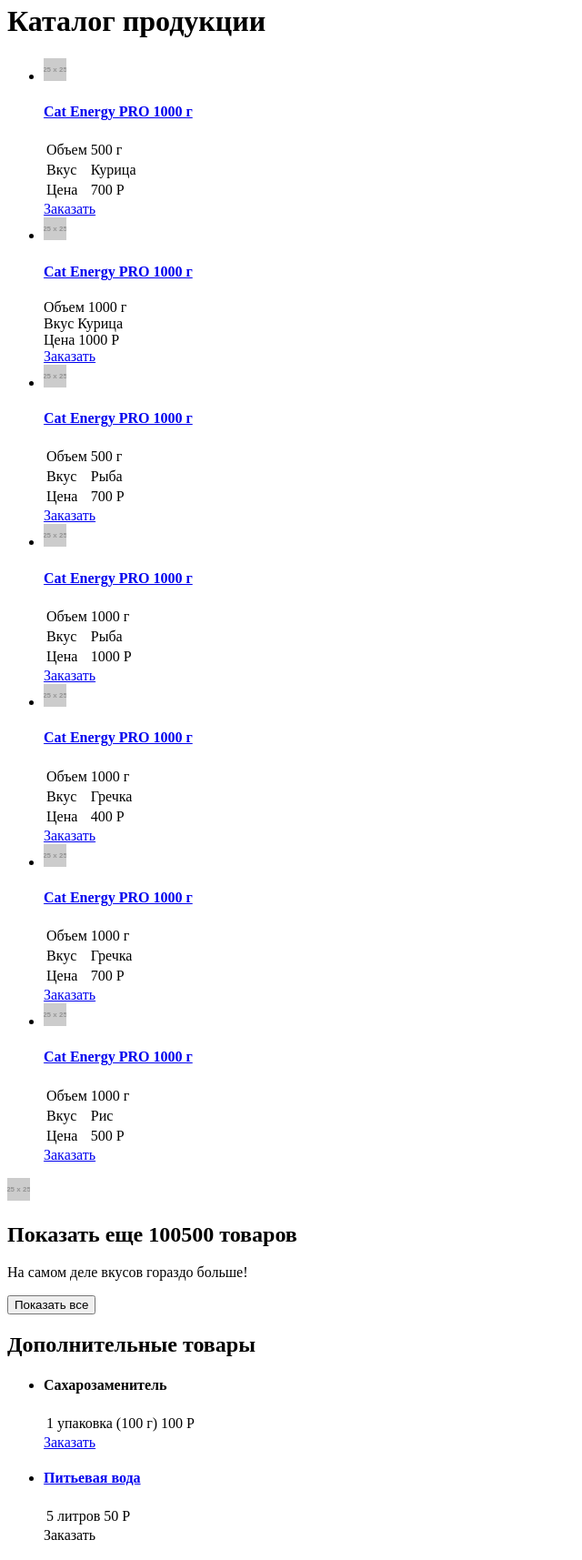
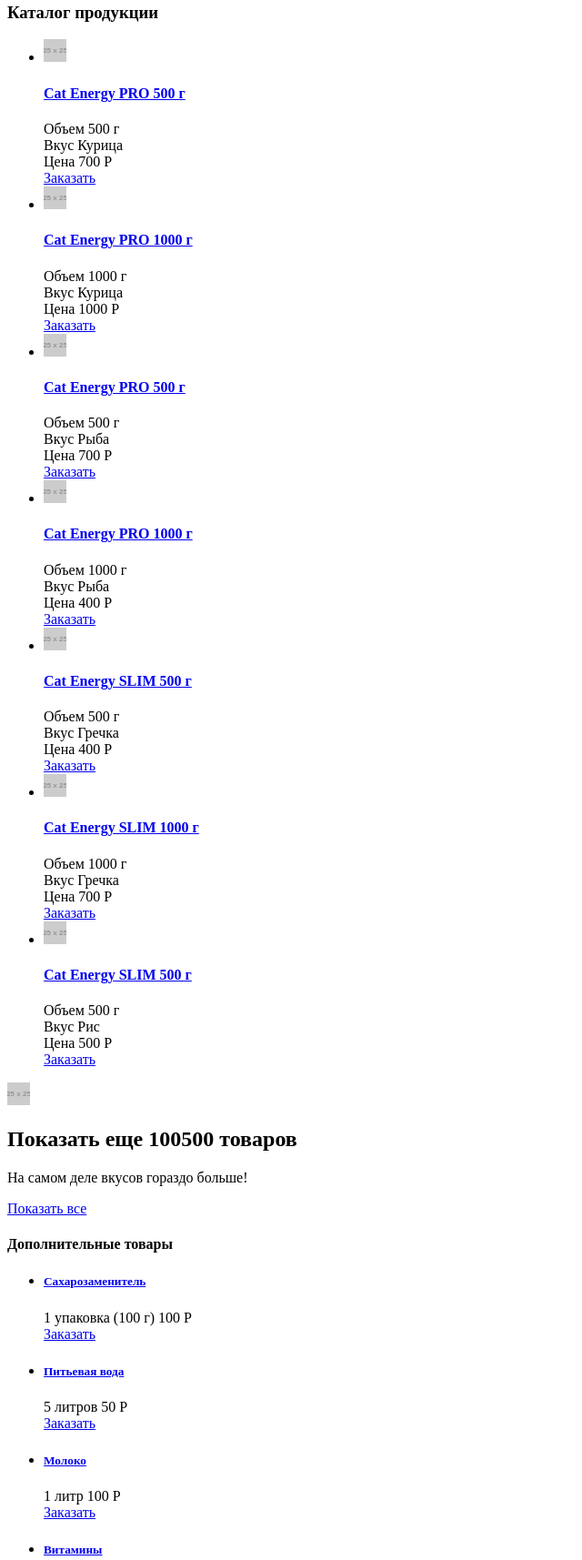
Before and after one commit to unicornDi/693173-cat-energy, a website: page source/catalog.html in a window 1280 px wide. Shown: the part 149-1864 px from the top of the page at 91% size, without its empty margins (0-640 px from the left). Drawn offline with Linux system fonts and the light colour scheme; placeholder pictures from the web are drawn by us.

Commit message:
добавлены ссылки внутрь элементов li

```diff
--- a/source/catalog.html
+++ b/source/catalog.html
@@ -15,13 +15,13 @@
             <button class="main-nav__toggle" type="button">Отрыть меню</button>
             <div class="main-nav__wrapper">
               <ul class="main-nav__list site-list">
-                <li class="site-list__item site-list__item--active site-list__item--hover site-list__item--down">
+                <li class="site-list__item site-list__item--active site-list__item--down">
                   <a href="#">Главная</a>
                 </li>
-                <li class="site-list__item site-list__item--active site-list__item--hover site-list__item--down">
+                <li class="site-list__item site-list__item--active site-list__item--down">
                   <a href="catalog.html">Каталог продукции</a>
                 </li>
-                <li class="site-list__item site-list__item--active site-list__item--hover site-list__item--down">
+                <li class="site-list__item site-list__item--active site-list__item--down">
                   <a href="form.html">Подбор программы</a>
                 </li>
               </ul>
@@ -30,47 +30,20 @@
         </header>
 
         <main class="page-main">
-          <h1 class="page-main__title">Каталог продукции</h1>
+          <h3 class="section-title">Каталог продукции</h3>
           <ul class="page-main__product-list product-list">
             <li class="product-list__list-item">
-              <a href="http://product-descript.com">
-                <img class="list-item__image" src="http://placehold.it/25x25">
+              <a href="#">
+                <img class="list-item__image" src="http://placehold.it/25x25" alt="Корм">
               </a>
               <div class="list-item__product-description product-description">
                 <h4 class="product-description__name">
-                  <a href="http://product-descript.com">Cat Energy  PRO 1000 г</a>
-                </h4>
-                <table>
-                  <tr>
-                    <td>Объем</td>
-                    <td>500 г</td>
-                  </tr>
-                  <tr>
-                    <td>Вкус</td>
-                    <td>Курица</td>
-                  </tr>
-                  <tr>
-                    <td>Цена</td>
-                    <td>700 Р</td>
-                  </tr>
-                </table>
-              </div>
-            </li>
-            <a href="#" class="product-list__common-button common-button common-button--hover common-button--down">
-              Заказать
-            </a>
-            <li class="product-list__list-item">
-                <a href="#">
-                  <img class="list-item__image" src="http://placehold.it/25x25">
-                </a>
-                <div class="list-item__product-description product-description">
-                    <h4 class="product-description__name">
-                      <a href="#">Cat Energy  PRO 1000 г</a>
+                  <a href="#">Cat Energy  PRO 500 г</a>
                 </h4>
                 <div class="product-description__wrapper">
-                    <div class="">
+                    <div class="product-description__item">
                       <span>Объем</span>
-                      <span>1000 г</span>
+                      <span>500 г</span>
                     </div>
                     <div>
                       <span>Вкус</span>
@@ -78,248 +51,246 @@
                     </div>
                     <div>
                       <span>Цена</span>
-                      <span>1000 Р</span>
+                      <span>700 Р</span>
                     </div>
                   </div>
-                  <!-- <table>
-                    <tr>
-                      <td>Объем</td>
-                      <td>1000 г</td>
-                    </tr>
-                    <tr>
-                      <td>Вкус</td>
-                      <td>Курица</td>
-                    </tr>
-                    <tr>
-                      <td>Цена</td>
-                      <td>1000 Р</td>
-                    </tr>
-                  </table> -->
               </div>
-            </li>
-            <a href="#" class="product-list__common-button common-button common-button--hover common-button--down">
+              <a href="#" class="product-list__common-button common-button common-button--down">
                   Заказать
               </a>
+            </li>
             <li class="product-list__list-item">
                 <a href="#">
-                  <img class="list-item__image" src="http://placehold.it/25x25">
+                  <img class="list-item__image" src="http://placehold.it/25x25" alt="Корм">
                 </a>
                 <div class="list-item__product-description product-description">
                     <h4 class="product-description__name">
                       <a href="#">Cat Energy  PRO 1000 г</a>
                     </h4>
-                  <table>
-                    <tr>
-                      <td>Объем</td>
-                      <td>500 г</td>
-                    </tr>
-                    <tr>
-                      <td>Вкус</td>
-                      <td>Рыба</td>
-                    </tr>
-                    <tr>
-                      <td>Цена</td>
-                      <td>700 Р</td>
-                    </tr>
-                  </table>
+                  <div class="product-description__wrapper">
+                    <div class="product-description__item">
+                      <span>Объем</span>
+                      <span>1000 г</span>
                     </div>
-            </li>
-            <a href="#" class="product-list__common-button common-button common-button--hover common-button--down">
+                    <div class="product-description__item">
+                      <span>Вкус</span>
+                      <span>Курица</span>
+                    </div>
+                    <div class="product-description__item">
+                      <span>Цена</span>
+                      <span>1000 Р</span>
+                    </div>
+                  </div>
+                </div>
+                <a href="#" class="product-list__common-button common-button common-button--down">
                   Заказать
                 </a>
+            </li>
             <li class="product-list__list-item">
                 <a href="#">
-                  <img class="list-item__image" src="http://placehold.it/25x25">
+                  <img class="list-item__image" src="http://placehold.it/25x25" alt="Корм">
+                </a>
+                <div class="list-item__product-description product-description">
+                  <h4 class="product-description__name">
+                    <a href="#">Cat Energy  PRO 500 г</a>
+                  </h4>
+                  <div class="product-description__wrapper">
+                      <div class="product-description__item">
+                        <span>Объем</span>
+                        <span>500 г</span>
+                      </div>
+                      <div class="product-description__item">
+                        <span>Вкус</span>
+                        <span>Рыба</span>
+                      </div>
+                      <div class="product-description__item">
+                        <span>Цена</span>
+                        <span>700 Р</span>
+                      </div>
+                    </div>
+                  </div>
+                  <a href="#" class="product-list__common-button common-button common-button--down">
+                    Заказать
+                  </a>
+            </li>
+            <li class="product-list__list-item">
+                <a href="#">
+                  <img class="list-item__image" src="http://placehold.it/25x25" alt="Корм">
                 </a>
                 <div class="list-item__product-description product-description">
                   <h4 class="product-description__name">
                     <a href="#">Cat Energy  PRO 1000 г</a>
                   </h4>
-                  <table>
-                    <tr>
-                      <td>Объем</td>
-                      <td>1000 г</td>
-                    </tr>
-                    <tr>
-                      <td>Вкус</td>
-                      <td>Рыба</td>
-                    </tr>
-                    <tr>
-                      <td>Цена</td>
-                      <td>1000 Р</td>
-                    </tr>
-                  </table>
+                  <div class="product-description__wrapper">
+                      <div class="product-description__item">
+                        <span>Объем</span>
+                        <span>1000 г</span>
                       </div>
-            </li>
-            <a href="#" class="product-list__common-button common-button common-button--hover common-button--down">
+                      <div class="product-description__item">
+                        <span>Вкус</span>
+                        <span>Рыба</span>
+                      </div>
+                      <div class="product-description__item">
+                        <span>Цена</span>
+                        <span>400 Р</span>
+                      </div>
+                    </div>
+                  </div>
+                  <a href="#" class="product-list__common-button common-button common-button--down">
                     Заказать
                   </a>
+            </li>
             <li class="product-list__list-item">
               <a href="#">
-                <img class="list-item__image" src="http://placehold.it/25x25">
+                <img class="list-item__image" src="http://placehold.it/25x25" alt="Корм">
               </a>
                 <div class="list-item__product-description product-description">
                   <h4 class="product-description__name">
-                    <a href="#">Cat Energy  PRO 1000 г</a>
+                    <a href="#">Cat Energy  SLIM 500 г</a>
                   </h4>
-                  <table>
-                    <tr>
-                      <td>Объем</td>
-                      <td>1000 г</td>
-                    </tr>
-                    <tr>
-                      <td>Вкус</td>
-                      <td>Гречка</td>
-                    </tr>
-                    <tr>
-                      <td>Цена</td>
-                      <td>400 Р</td>
-                    </tr>
-                  </table>
+                  <div class="product-description__wrapper">
+                      <div class="product-description__item">
+                        <span>Объем</span>
+                        <span>500 г</span>
                       </div>
-            </li>
-            <a href="#" class="product-list__common-button common-button common-button--hover common-button--down">
+                      <div class="product-description__item">
+                        <span>Вкус</span>
+                        <span>Гречка</span>
+                      </div>
+                      <div class="product-description__item">
+                        <span>Цена</span>
+                        <span>400 Р</span>
+                      </div>
+                    </div>
+                  </div>
+                  <a href="#" class="product-list__common-button common-button common-button--down">
                     Заказать
                   </a>
+            </li>
             <li class="product-list__list-item">
                 <a href="#">
-                  <img class="list-item__image" src="http://placehold.it/25x25">
+                  <img class="list-item__image" src="http://placehold.it/25x25" alt="Корм">
                 </a>
                 <div class="list-item__product-description product-description">
                   <h4 class="product-description__name">
-                    <a href="#">Cat Energy  PRO 1000 г</a>
+                    <a href="#">Cat Energy  SLIM 1000 г</a>
                   </h4>
-                  <table>
-                    <tr>
-                      <td>Объем</td>
-                      <td>1000 г</td>
-                    </tr>
-                    <tr>
-                      <td>Вкус</td>
-                      <td>Гречка</td>
-                    </tr>
-                    <tr>
-                      <td>Цена</td>
-                      <td>700 Р</td>
-                    </tr>
-                  </table>
+                  <div class="product-description__wrapper">
+                      <div class="product-description__item">
+                        <span>Объем</span>
+                        <span>1000 г</span>
                       </div>
-            </li>
-            <a href="#" class="product-list__common-button common-button common-button--hover common-button--down">
+                      <div class="product-description__item">
+                        <span>Вкус</span>
+                        <span>Гречка</span>
+                      </div>
+                      <div class="product-description__item">
+                        <span>Цена</span>
+                        <span>700 Р</span>
+                      </div>
+                    </div>
+                  </div>
+                  <a href="#" class="product-list__common-button common-button common-button--down">
                     Заказать
                   </a>
+            </li>
             <li class="product-list__list-item">
                 <a href="#">
-                  <img class="list-item__image" src="http://placehold.it/25x25">
+                  <img class="list-item__image" src="http://placehold.it/25x25" alt="Корм">
                 </a>
                 <div class="list-item__product-description product-description">
                   <h4 class="product-description__name">
-                    <a href="#">Cat Energy  PRO 1000 г</a>
+                    <a href="#">Cat Energy  SLIM 500 г</a>
                   </h4>
-                  <table>
-                    <tr>
-                      <td>Объем</td>
-                      <td>1000 г</td>
-                    </tr>
-                    <tr>
-                      <td>Вкус</td>
-                      <td>Рис</td>
-                    </tr>
-                    <tr>
-                      <td>Цена</td>
-                      <td>500 Р</td>
-                    </tr>
-                  </table>
+                  <div class="product-description__wrapper">
+                      <div class="product-description__item">
+                        <span>Объем</span>
+                        <span>500 г</span>
                       </div>
-            </li>
-            <a href="#" class="product-list__common-button common-button common-button--hover common-button--down">
+                      <div class="product-description__item">
+                        <span>Вкус</span>
+                        <span>Рис</span>
+                      </div>
+                      <div class="product-description__item">
+                        <span>Цена</span>
+                        <span>500 Р</span>
+                      </div>
+                    </div>
+                  </div>
+                  <a href="#" class="product-list__common-button common-button common-button--down">
                     Заказать
                   </a>
+                </li>
           </ul>
           <div class="page-main__more-products more-products">
             <img class="more-products__expand-icon" src="http://placehold.it/25x25" alt="иконка знака плюс">
             <h2 class="more-products__title">Показать еще 100500 товаров</h2>
             <p class="more-products__text">На самом деле вкусов гораздо больше!</p>
-            <button class="more-products__common-button common-button common-button--grey common-button--hover common-button--down">
+            <a href="#" class="more-products__common-button common-button common-button--light common-button--down">
               Показать все
-            </button>
+            </a>
           </div>
           <section class="additional-products">
-            <h2 class="additional-products__title">Дополнительные товары</h2>
+            <h4 class="category-title">Дополнительные товары</h4>
             <ul class="additional-products__product-list product-list">
               <li class="product-list__list-item">
-                <div class="list-item__product-description product-description">
-                  <h4 class="product-description__name">Сахарозаменитель</h4>
-                  <table>
-                    <tr>
-                      <td>1 упаковка (100 г)</td>
-                      <td>100 Р</td>
-                    </tr>
-                  </table>
+                  <h5 class="product-name">
+                    <a href="#">Сахарозаменитель</a>
+                  </h5>
+                  <div class="product-description">
+                    <span>1 упаковка (100 г)</span>
+                    <span>100 Р</span>
                   </div>
-              </li>
-              <a href="#" class="product-list_common-button common-button common-button--hover common-button--down">
+                <a href="#" class="product-list_common-button common-button common-button--down">
                   Заказать
                 </a>
+              </li>
               <li class="product-list__list-item">
-                  <div class="list-item__product-description product-description">
-                      <h4 class="product-description__name">
+                <h5 class="product-name">
                   <a href="#">Питьевая вода</a>
-                      </h4>
-                      <table>
-                        <tr>
-                          <td>5 литров</td>
-                          <td>50 Р</td>
-                        </tr>
-                      </table>
+                </h5>
+                <div class="product-description">
+                  <span>5 литров</span>
+                  <span>50 Р</span>
                 </div>
-              </li>
-              <a class="product-list_common-button common-button common-button--hover common-button--down">
+                <a href="#" class="product-list_common-button common-button common-button--down">
                   Заказать
                 </a>
+              </li>
               <li class="product-list__list-item">
-                  <div class="list-item__product-description product-description">
-                      <h4 class="product-description__name">
+                <h5 class="product-name">
                   <a href="#">Молоко</a>
-                      </h4>
-                      <table>
-                        <tr>
-                          <td>1 литр</td>
-                          <td>100 Р</td>
-                        </tr>
-                      </table>
+                </h5>
+                <div class="product-description">
+                  <span>1 литр</span>
+                  <span>100 Р</span>
                 </div>
-              </li>
-              <a class="product-list_common-button common-button common-button--hover common-button--down">
+                <a href="#" class="product-list_common-button common-button common-button--down">
                   Заказать
                 </a>
+              </li>
               <li class="product-list__list-item">
-                  <div class="list-item__product-description product-description">
-                      <h4 class="product-description__name">
+                <h5 class="product-name">
                   <a href="#">Витамины</a>
-                      </h4>
-                      <table>
-                        <tr>
-                          <td>1 упаковка (30 г)</td>
-                          <td>300 Р</td>
-                        </tr>
-                      </table>
+                </h5>
+                <div class="product-description">
+                  <span>1 упаковка (30 г)</span>
+                  <span>300 Р</span>
                 </div>
-              </li>
-              <a class="product-list_common-button common-button common-button--hover common-button--down">
+                <a href="#" class="product-list_common-button common-button common-button--down">
                   Заказать
                 </a>
+              </li>
             </ul>
           </section>
           <section class="gift">
-            <!-- <h1 class="visually-hidden">Подарок</h1> -->
-            <img class="gift__icon" src="http://placehold.it/50x50" alt="Подарочная коробка">
+            <h2 class="visually-hidden">Подарок</h2>
             <p class="gift__text">Закажите все  и получите чехол для кота в подарок!</p>
           </section>
         </main>
 
         <section class="contacts">
-            <b class="page-footer__title">Приглашаем  к сотрудничеству  дилеров!</b>
+            <h6 class="page-footer__title">Приглашаем  к сотрудничеству  дилеров!</h6>
             <p class="contacts__adress">
               ул. Большая
               Конюшенная, д. 19/8
@@ -332,15 +303,15 @@
             <h4 class="page-footer__title">Cat Energy</h4>
             <ul class="page-footer_links-list links-list">
                 <li class="links-list__item">
-                  <a class="social-links__item social-links__item--active social-links__item--hover"
+                  <a class="social-links__item social-links__item--active"
                   href="https://vk.com/">VK</a>
                 </li>
                 <li class="links-list__item">
-                  <a class="social-links__item social-links__item--active social-links__item--hover"
+                  <a class="social-links__item social-links__item--active"
                   href="https://instagram.com">INST</a>
                 </li>
                 <li class="links-list__item">
-                  <a class="social-links__item social-links__item--active social-links__item--hover"
+                  <a class="social-links__item social-links__item--active"
                   href="https://facebook.com">FB</a>
                 </li>
               </ul>
```
Also changed, not shown: source/form.html (+32 -30 lines), source/index.html (+28 -30 lines). Lines whose indentation alone changed are shown as unchanged.
